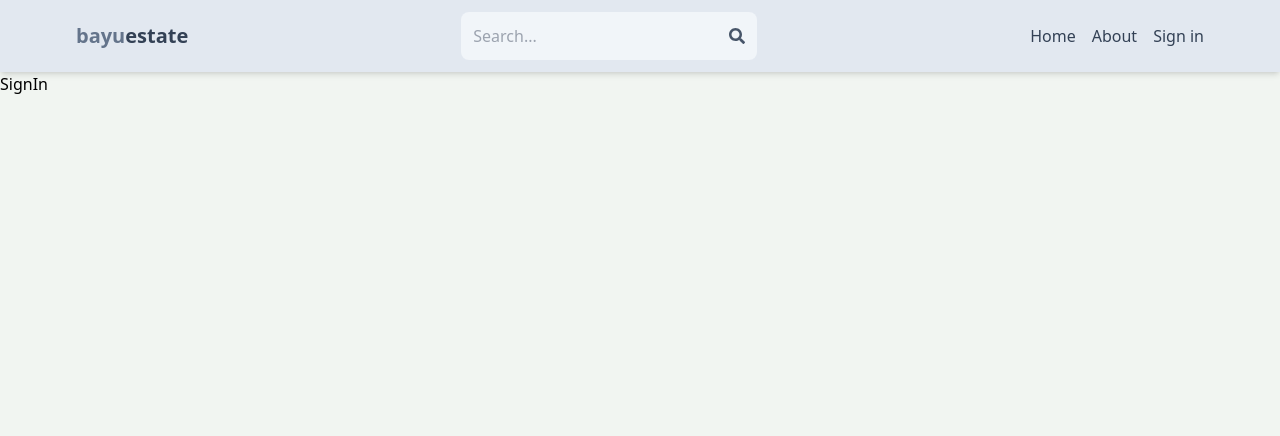
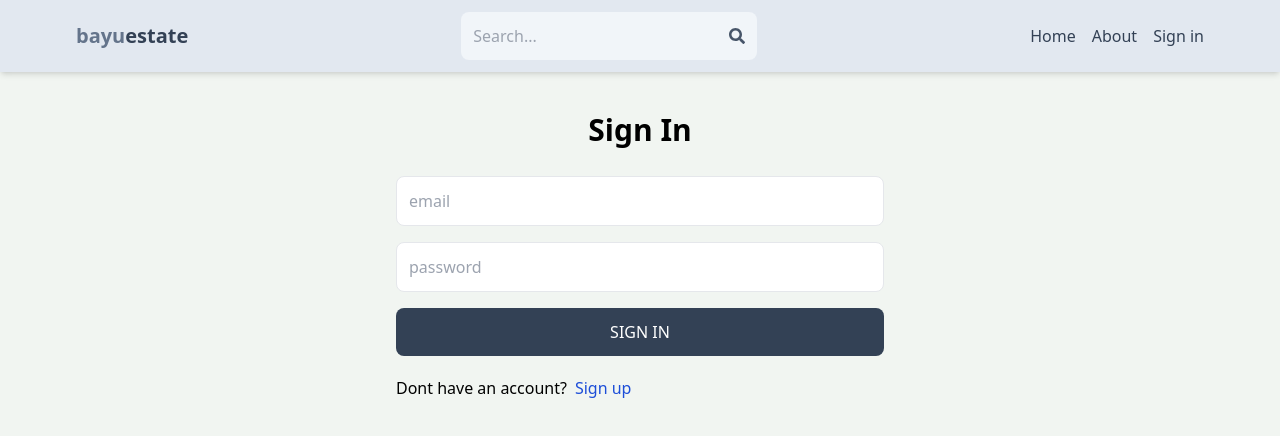
Before and after one commit to andikabayu2023/mern-app, a React (Vite) app in the folder client/: page /sign-in in a window 1280 px wide. Shown: the top 436 px of the page. Built offline with nearby package versions, Linux system fonts and the light colour scheme.

Commit message:
complete sign in page functionality

```diff
--- a/client/src/pages/SignIn.jsx
+++ b/client/src/pages/SignIn.jsx
@@ -1,5 +1,75 @@
-import React from "react";
+import { useState } from "react";
+import { Link, useNavigate } from "react-router-dom";
 
 export default function SignIn() {
-  return <div>SignIn</div>;
+  const [formData, setFormData] = useState({});
+  const [error, setError] = useState(null);
+  const [loading, setLoading] = useState(false);
+  const navigate = useNavigate();
+  const handleChange = (e) => {
+    setFormData({
+      ...formData,
+      [e.target.id]: e.target.value,
+    });
+  };
+  const handleSubmit = async (e) => {
+    e.preventDefault();
+    try {
+      setLoading(true);
+      const res = await fetch("/api/auth/signin", {
+        method: "POST",
+        headers: {
+          "Content-Type": "application/json",
+        },
+        body: JSON.stringify(formData),
+      });
+      const data = await res.json();
+      console.log(data);
+      if (data.success === false) {
+        setLoading(false);
+        setError(data.message);
+        return;
+      }
+      setLoading(false);
+      setError(null);
+      navigate("/");
+    } catch (error) {
+      setLoading(false);
+      setError(error.message);
+    }
+  };
+  return (
+    <div className="p-3 max-w-lg mx-auto">
+      <h1 className="text-3xl text-center font-semibold my-7">Sign In</h1>
+      <form onSubmit={handleSubmit} className="flex flex-col gap-4">
+        <input
+          type="email"
+          placeholder="email"
+          className="border p-3 rounded-lg"
+          id="email"
+          onChange={handleChange}
+        />
+        <input
+          type="password"
+          placeholder="password"
+          className="border p-3 rounded-lg"
+          id="password"
+          onChange={handleChange}
+        />
+        <button
+          disabled={loading}
+          className="bg-slate-700 text-white p-3 rounded-lg uppercase hover:opacity-95 disabled:opacity-80"
+        >
+          {loading ? "Loading..." : "Sign in"}
+        </button>
+      </form>
+      <div className="flex gap-2 mt-5">
+        <p>Dont have an account?</p>
+        <Link to={"/sign-up"}>
+          <span className="text-blue-700">Sign up</span>
+        </Link>
+      </div>
+      {error && <p className="text-red-500 mt-5">{error}</p>}
+    </div>
+  );
 }
--- a/client/src/pages/SignUp.jsx
+++ b/client/src/pages/SignUp.jsx
@@ -67,7 +67,7 @@
           disabled={loading}
           className="bg-slate-700 text-white p-3 rounded-lg uppercase hover:opacity-95 disabled:opacity-80"
         >
-          {loading ? "Loading" : "Sign up"}
+          {loading ? "Loading..." : "Sign up"}
         </button>
       </form>
       <div className="flex gap-2 mt-5">
```
